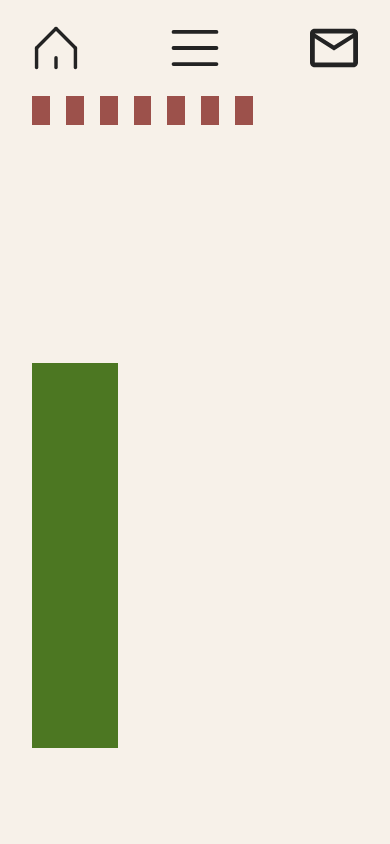
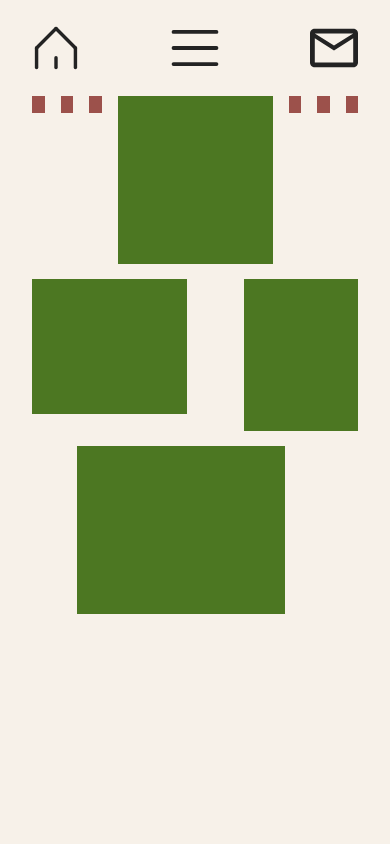
Before and after one commit to krekosiewicz/norge-remont, a Next.js app: page /gallery in a window 390 px wide. Shown: the top 844 px of the page. Built offline with nearby package versions, Linux system fonts and the light colour scheme.

Commit message:
gallery layout improvement

```diff
--- a/next.config.js
+++ b/next.config.js
@@ -1,4 +1,7 @@
 /** @type {import('next').NextConfig} */
 const nextConfig = {}
 
-module.exports = nextConfig
+const withBundleAnalyzer = require('@next/bundle-analyzer')({
+    enabled: process.env.ANALYZE === 'true',
+})
+module.exports = withBundleAnalyzer({})
--- a/package.json
+++ b/package.json
@@ -9,6 +9,7 @@
     "lint": "next lint"
   },
   "dependencies": {
+    "@next/bundle-analyzer": "^14.2.1",
     "next": "14.0.3",
     "nodemailer": "^6.9.13",
     "react": "^18",
--- a/src/app/gallery/page.tsx
+++ b/src/app/gallery/page.tsx
@@ -1,11 +1,46 @@
+// const getUtilityArbitaryMarginX = (blockNumber: number, marginType: string = 'mx', gapSize: string = '1rem') => {
+//   // Determine the margin value
+//   const marginValue = `calc((100%-${(blockNumber - 1) * parseFloat(gapSize)}${gapSize.replace(/[0-9.-]/g, '')})*1/${blockNumber})`;
+//   // Return the full Tailwind CSS class with arbitrary value
+//   return `${marginType}-[${marginValue}]`;
+// };
+
+// TODO this is workaround solution, to make it works properly, safelist in next.config.js should be improved
+const getUtilityArbitaryMarginX = (blockNumber: number, marginType: string = 'all', gapSize: string = '1rem') => {
+  // Determine the margin value
+  const marginValue = `calc((100%-${(blockNumber - 1) * parseFloat(gapSize)}${gapSize.replace(/[0-9.-]/g, '')})*1/${blockNumber})`;
+
+  // work around solution to keep JIT and prevent purge when dynamic declare arbitary class
+  if (marginType === 'all') {
+    return [`mx-[${marginValue}]`, `ml-[${marginValue}]`, `mr-[${marginValue}]`];
+  }
+  // Return the full Tailwind CSS class with arbitrary value
+  return `${marginType}-[${marginValue}]`;
+};
+
+
+// TODO this is workaround solution, to make it works properly, safelist in next.config.js should be improved
+const cachedClassSoItNotPurgedByTailwind = [getUtilityArbitaryMarginX(5), getUtilityArbitaryMarginX(8)].flat();
+// const a = [
+//   'mx-[calc((100%-4rem)*1/5)]',
+//   'ml-[calc((100%-4rem)*1/5)]',
+//   'mr-[calc((100%-4rem)*1/5)]',
+//   'mx-[calc((100%-7rem)*1/8)]',
+//   'ml-[calc((100%-7rem)*1/8)]',
+//   'mr-[calc((100%-7rem)*1/8)]'
+// ]
+
 const Gallery: React.FC = () => {
+
   return (
-    <div className={`px-8 py-24 bg-gold-100 min-h-screen flex justify-center overflow-auto`}>
+    <div className={`px-8 py-24 bg-gold-100 min-h-screen flex justify-center lg:overflow-auto`}>
       <div className={'relative w-full h-auto max-w-6xl '}>
-        <div className={'grid grid-cols-12 grid-auto-rows-[1rem] gap-4 w-screen h-full absolute top-0 left-0'}>
-          <div className="col-start-1 col-end-5 row-start-2 row-span-4 bg-green-500 ml-40"></div>
-          <div className="col-start-1 col-end-4 row-start-7 row-span-9 bg-green-500"></div>
-          <div className={'bg-red-500'}></div>
+        <div className={'grid grid-cols-12 grid-rows-auto-fill-1rem gap-4 lg:w-screen h-full lg:absolute top-0 left-0'}>
+          <div className="col-start-4 col-end-10 row-start-1 row-end-7 bg-green-500 mb-4"></div>
+          <div className="col-start-1 col-end-7 row-start-6 row-end-[11] bg-green-500 mt-4"></div>
+          <div className={`col-start-8 col-end-13 row-start-6 row-end-[12] bg-green-500 ${getUtilityArbitaryMarginX(5, 'ml')} mt-4 mb-4`}></div>
+          <div className={`col-start-2 col-end-[11] row-start-[11] row-end-[17] bg-green-500 ${getUtilityArbitaryMarginX(8, 'mx')} mt-4`}></div>
+
           <div className={'bg-red-500'}></div>
           <div className={'bg-red-500'}></div>
           <div className={'bg-red-500'}></div>
--- a/tailwind.config.ts
+++ b/tailwind.config.ts
@@ -6,16 +6,20 @@ const config: Config = {
     './src/components/**/*.{js,ts,jsx,tsx,mdx}',
     './src/app/**/*.{js,ts,jsx,tsx,mdx}',
   ],
+
+  // TODO configure this properly, see gallery/page and components/navbar
+  // safelist: [
+  //   { pattern: /(mx|ml|mr)-\[calc\(\(100%-\d+rem\)\*1\/\d+\)\]/, variants: ['responsive', 'hover', 'focus'] },
+  //   // Add more patterns and variants as needed
+  //   { pattern: /mx-\[calc\(.*\)\]/, variants: ['responsive', 'hover', 'focus'] },
+  //   { pattern: /ml-\[calc\(.*\)\]/, variants: ['responsive', 'hover', 'focus'] },
+  //   { pattern: /mr-\[calc\(.*\)\]/, variants: ['responsive', 'hover', 'focus'] },
+  // ],
   theme: {
     extend: {
-      gridAutoRows: {
-        '1rem': '16px'
-      },
       gridTemplateRows: {
-        // Simple 10 row grid
-        // '10': 'repeat(10, minmax(0, 1fr))',
         '5rm': 'repeat(10, 2rem)',
-        // '10rem': 'repeat(10, 10rem)',
+        'auto-fill-1rem': 'repeat(auto-fill, minmax(16px, 1fr))',
       },
       gridTemplateColumns: {
         '10rm': 'repeat(10, minmax(0, 10rem))',
```
Also changed, not shown: 1 other file (tests, documents, lock files or other folders).
